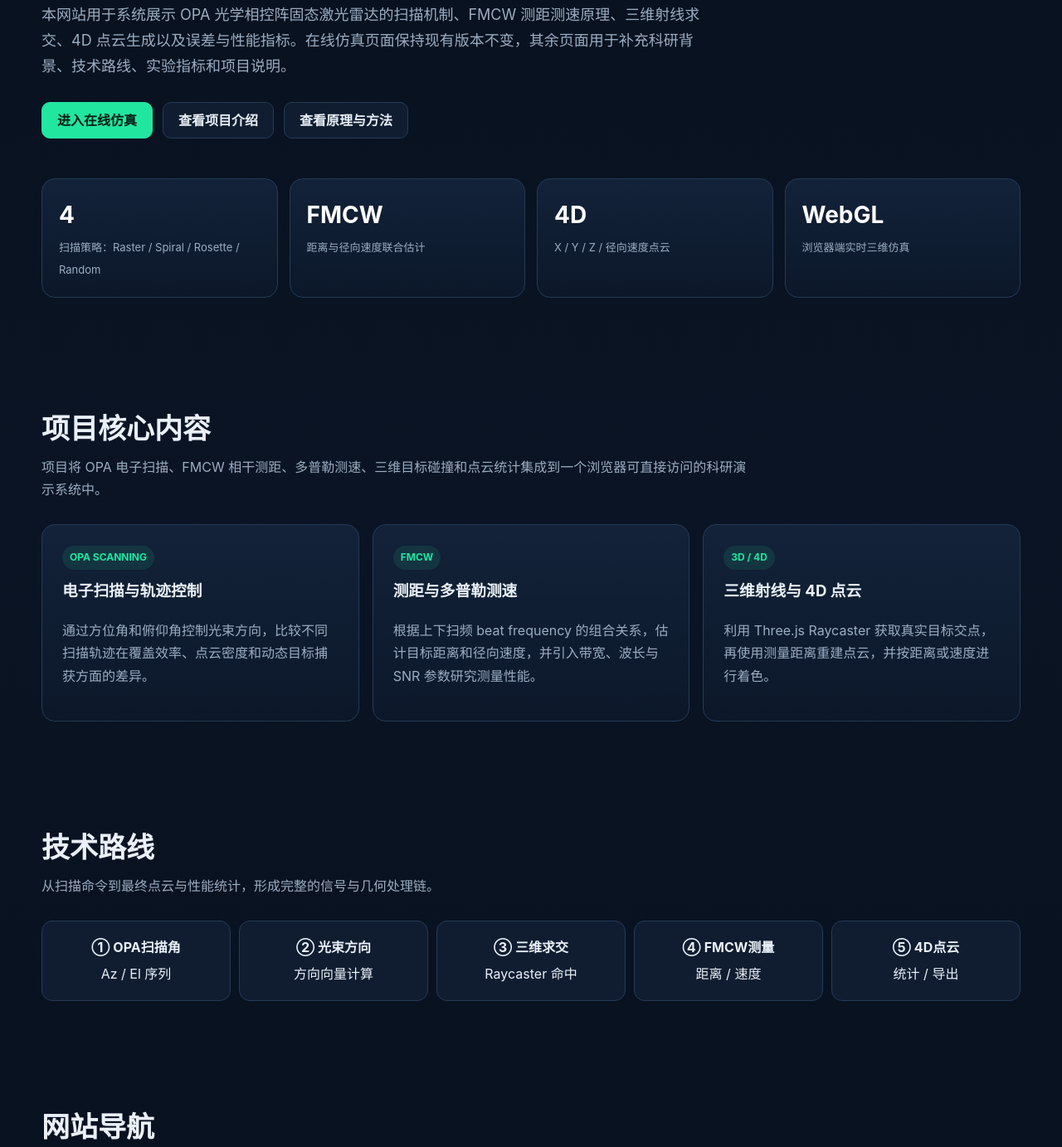
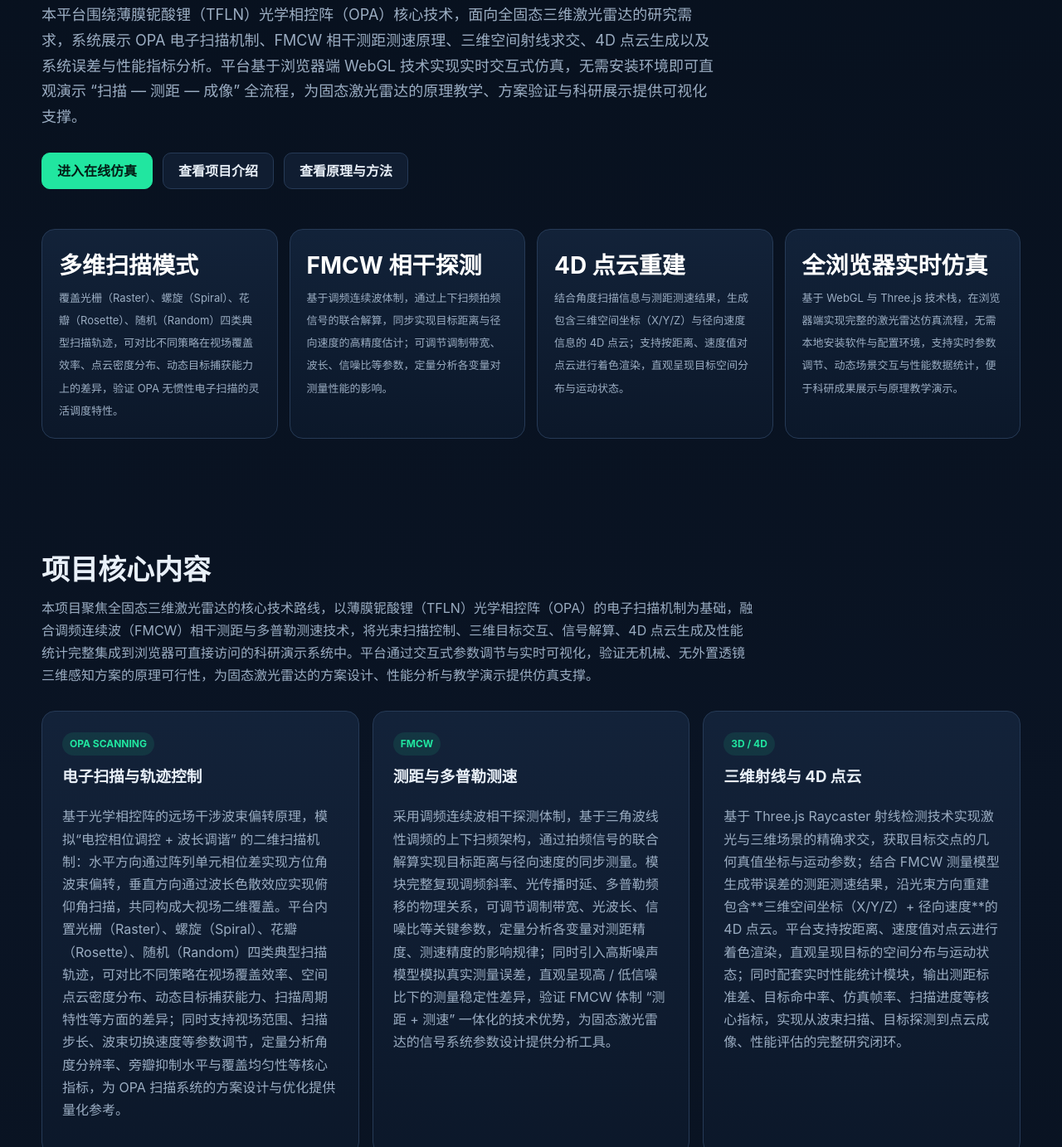
Before and after one commit to wanglu0602/OPA_Web, a plain HTML site: page index.html in a window 1280 px wide. Shown: the part 378-1761 px from the top of the page at 83% size. Drawn offline with Linux system fonts and the light colour scheme.

Commit message:
Add files via upload

```diff
--- a/index.html
+++ b/index.html
@@ -28,17 +28,17 @@
   <div class="container">
     <div class="kicker">Optical Phased Array · FMCW LiDAR</div>
     <h1>OPA 固态激光雷达<br>科研展示与在线仿真平台</h1>
-    <p>本网站用于系统展示 OPA 光学相控阵固态激光雷达的扫描机制、FMCW 测距测速原理、三维射线求交、4D 点云生成以及误差与性能指标。在线仿真页面保持现有版本不变，其余页面用于补充科研背景、技术路线、实验指标和项目说明。</p>
+    <p>本平台围绕薄膜铌酸锂（TFLN）光学相控阵（OPA）核心技术，面向全固态三维激光雷达的研究需求，系统展示 OPA 电子扫描机制、FMCW 相干测距测速原理、三维空间射线求交、4D 点云生成以及系统误差与性能指标分析。平台基于浏览器端 WebGL 技术实现实时交互式仿真，无需安装环境即可直观演示 “扫描 — 测距 — 成像” 全流程，为固态激光雷达的原理教学、方案验证与科研展示提供可视化支撑。</p>
     <div class="actions">
       <a class="btn primary" href="simulation.html">进入在线仿真</a>
       <a class="btn" href="project.html">查看项目介绍</a>
       <a class="btn" href="research.html">查看原理与方法</a>
     </div>
     <div class="metrics">
-      <div class="metric"><b>4</b><span>扫描策略：Raster / Spiral / Rosette / Random</span></div>
-      <div class="metric"><b>FMCW</b><span>距离与径向速度联合估计</span></div>
-      <div class="metric"><b>4D</b><span>X / Y / Z / 径向速度点云</span></div>
-      <div class="metric"><b>WebGL</b><span>浏览器端实时三维仿真</span></div>
+      <div class="metric"><b>多维扫描模式</b><span>覆盖光栅（Raster）、螺旋（Spiral）、花瓣（Rosette）、随机（Random）四类典型扫描轨迹，可对比不同策略在视场覆盖效率、点云密度分布、动态目标捕获能力上的差异，验证 OPA 无惯性电子扫描的灵活调度特性。</span></div>
+      <div class="metric"><b>FMCW 相干探测</b><span>基于调频连续波体制，通过上下扫频拍频信号的联合解算，同步实现目标距离与径向速度的高精度估计；可调节调制带宽、波长、信噪比等参数，定量分析各变量对测量性能的影响。</span></div>
+      <div class="metric"><b>4D 点云重建</b><span>结合角度扫描信息与测距测速结果，生成包含三维空间坐标（X/Y/Z）与径向速度信息的 4D 点云；支持按距离、速度值对点云进行着色渲染，直观呈现目标空间分布与运动状态。</span></div>
+      <div class="metric"><b>全浏览器实时仿真</b><span>基于 WebGL 与 Three.js 技术栈，在浏览器端实现完整的激光雷达仿真流程，无需本地安装软件与配置环境，支持实时参数调节、动态场景交互与性能数据统计，便于科研成果展示与原理教学演示。</span></div>
     </div>
   </div>
 </section>
@@ -46,11 +46,11 @@
 <section class="section">
 <div class="container">
   <h2>项目核心内容</h2>
-  <p class="section-lead">项目将 OPA 电子扫描、FMCW 相干测距、多普勒测速、三维目标碰撞和点云统计集成到一个浏览器可直接访问的科研演示系统中。</p>
+  <p class="section-lead">本项目聚焦全固态三维激光雷达的核心技术路线，以薄膜铌酸锂（TFLN）光学相控阵（OPA）的电子扫描机制为基础，融合调频连续波（FMCW）相干测距与多普勒测速技术，将光束扫描控制、三维目标交互、信号解算、4D 点云生成及性能统计完整集成到浏览器可直接访问的科研演示系统中。平台通过交互式参数调节与实时可视化，验证无机械、无外置透镜三维感知方案的原理可行性，为固态激光雷达的方案设计、性能分析与教学演示提供仿真支撑。</p>
   <div class="grid3">
-    <article class="card"><span class="tag">OPA SCANNING</span><h3>电子扫描与轨迹控制</h3><p>通过方位角和俯仰角控制光束方向，比较不同扫描轨迹在覆盖效率、点云密度和动态目标捕获方面的差异。</p></article>
-    <article class="card"><span class="tag">FMCW</span><h3>测距与多普勒测速</h3><p>根据上下扫频 beat frequency 的组合关系，估计目标距离和径向速度，并引入带宽、波长与 SNR 参数研究测量性能。</p></article>
-    <article class="card"><span class="tag">3D / 4D</span><h3>三维射线与 4D 点云</h3><p>利用 Three.js Raycaster 获取真实目标交点，再使用测量距离重建点云，并按距离或速度进行着色。</p></article>
+    <article class="card"><span class="tag">OPA SCANNING</span><h3>电子扫描与轨迹控制</h3><p>基于光学相控阵的远场干涉波束偏转原理，模拟“电控相位调控 + 波长调谐” 的二维扫描机制：水平方向通过阵列单元相位差实现方位角波束偏转，垂直方向通过波长色散效应实现俯仰角扫描，共同构成大视场二维覆盖。平台内置光栅（Raster）、螺旋（Spiral）、花瓣（Rosette）、随机（Random）四类典型扫描轨迹，可对比不同策略在视场覆盖效率、空间点云密度分布、动态目标捕获能力、扫描周期特性等方面的差异；同时支持视场范围、扫描步长、波束切换速度等参数调节，定量分析角度分辨率、旁瓣抑制水平与覆盖均匀性等核心指标，为 OPA 扫描系统的方案设计与优化提供量化参考。</p></article>
+    <article class="card"><span class="tag">FMCW</span><h3>测距与多普勒测速</h3><p>采用调频连续波相干探测体制，基于三角波线性调频的上下扫频架构，通过拍频信号的联合解算实现目标距离与径向速度的同步测量。模块完整复现调频斜率、光传播时延、多普勒频移的物理关系，可调节调制带宽、光波长、信噪比等关键参数，定量分析各变量对测距精度、测速精度的影响规律；同时引入高斯噪声模型模拟真实测量误差，直观呈现高 / 低信噪比下的测量稳定性差异，验证 FMCW 体制 “测距 + 测速” 一体化的技术优势，为固态激光雷达的信号系统参数设计提供分析工具。</p></article>
+    <article class="card"><span class="tag">3D / 4D</span><h3>三维射线与 4D 点云</h3><p>基于 Three.js Raycaster 射线检测技术实现激光与三维场景的精确求交，获取目标交点的几何真值坐标与运动参数；结合 FMCW 测量模型生成带误差的测距测速结果，沿光束方向重建包含**三维空间坐标（X/Y/Z）+ 径向速度**的 4D 点云。平台支持按距离、速度值对点云进行着色渲染，直观呈现目标的空间分布与运动状态；同时配套实时性能统计模块，输出测距标准差、目标命中率、仿真帧率、扫描进度等核心指标，实现从波束扫描、目标探测到点云成像、性能评估的完整研究闭环。</p></article>
   </div>
 </div>
 </section>
@@ -60,11 +60,11 @@
   <h2>技术路线</h2>
   <p class="section-lead">从扫描命令到最终点云与性能统计，形成完整的信号与几何处理链。</p>
   <div class="flow">
-    <div class="step"><b>① OPA扫描角</b>Az / El 序列</div>
-    <div class="step"><b>② 光束方向</b>方向向量计算</div>
-    <div class="step"><b>③ 三维求交</b>Raycaster 命中</div>
-    <div class="step"><b>④ FMCW测量</b>距离 / 速度</div>
-    <div class="step"><b>⑤ 4D点云</b>统计 / 导出</div>
+    <div class="step"><b>① OPA 扫描角序列生成</b>以薄膜铌酸锂（TFLN）光学相控阵的二维扫描机制为核心原型：水平方位方向通过调控阵列波导的相位差，利用 Pockels 电光效应实现光束的高速电子偏转；垂直俯仰方向通过调节入射光波长，借助光栅色散效应实现视场扫描。根据设定的方位视场、俯仰视场、扫描模式与扫描步长，分别生成光栅、螺旋、花瓣、随机四种轨迹的逐时刻角度序列，输出每一束激光的方位角 Az 与俯仰角 El，为后续光束方向控制提供输入。</div>
+    <div class="step"><b>② 光束方向向量计算</b>完成二维扫描角到三维空间方向的坐标映射。基于球面坐标系至直角坐标系的变换关系，将方位角 Az 与俯仰角 El 转换为三维单位方向向量，建立扫描角度与空间光束传播方向的一一对应，模拟光学相控阵的波束指向控制，为三维射线求交提供方向基准。</div>
+    <div class="step"><b>③ 三维求交</b>模拟激光束在三维空间的传播与目标交互过程。以 OPA 发射位置为射线起点，沿生成的单位方向向量发射探测射线，通过 Three.js Raycaster 对场景内所有目标网格进行碰撞检测；若命中多个表面，则选取距离最近的交点作为有效探测点，输出目标的几何真值距离、空间坐标与径向速度，作为后续测量模块的参考基准。</div>
+    <div class="step"><b>④ FMCW 距离 / 速度解算</b>基于调频连续波相干探测原理，模拟真实激光雷达的测量过程。根据设定的调制带宽、调制周期与光波长，计算调频斜率与传播时延，结合目标的几何真值距离与速度，生成上下扫频的拍频信号；同时引入与信噪比（SNR）相关的频率估计噪声模型，模拟真实测量误差。通过上下拍频的和差运算实现距离与速度的去耦解算，输出带测量误差的目标距离与径向速度。</div>
+    <div class="step"><b>⑤ 4D 点云生成与统计输出</b>根据光束方向向量与测量距离，重建每个探测点的三维空间坐标，并匹配对应的径向速度属性，形成包含 X/Y/Z 位置信息与速度信息的 4D 点云，支持按距离或速度值着色渲染。同时对全量测量数据进行实时统计，计算测距标准差 σ、目标命中率、仿真帧率、扫描进度、有效点数等核心性能指标，生成测距误差直方图、频谱特性图等分析结果，完成系统性能的量化评估。</div>
   </div>
 </div>
 </section>
```
